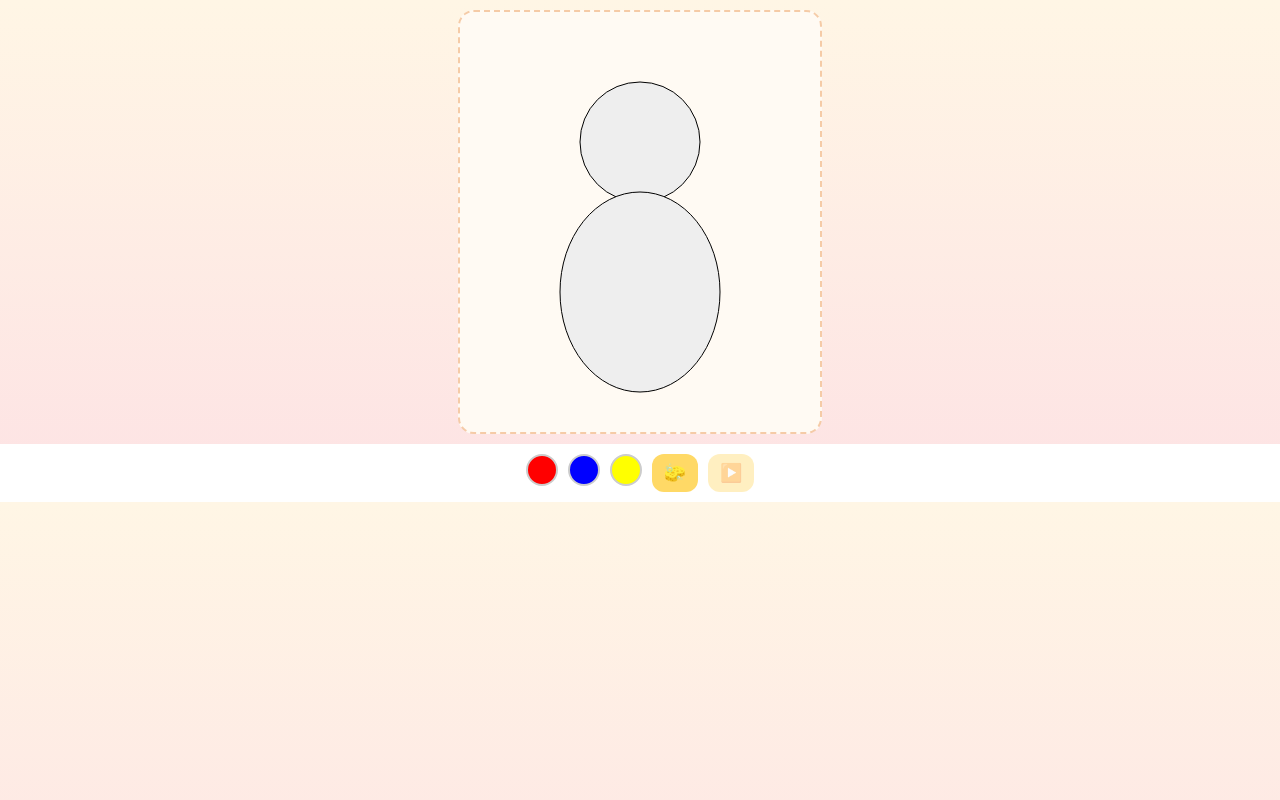
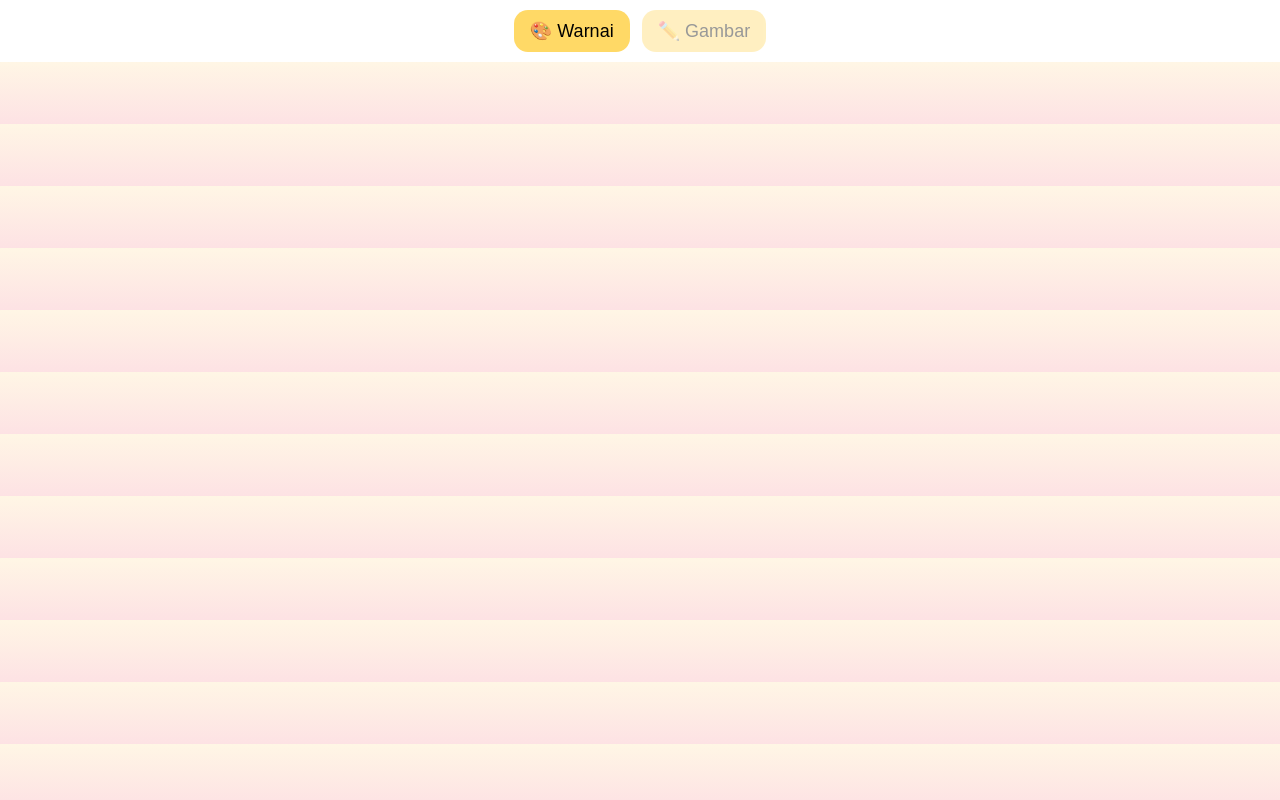
Before and after one commit to Marlisa-DataEnthusiast/Permainan-Anak, a plain HTML site: page TEST GAMBAR.html in a window 1280 px wide. Drawn offline with Linux system fonts and the light colour scheme.

Commit message:
Update TEST GAMBAR.html

```diff
--- a/TEST GAMBAR.html
+++ b/TEST GAMBAR.html
@@ -2,8 +2,8 @@
 <html lang="id">
 <head>
 <meta charset="UTF-8">
+<title>TEST GAMBAR - TK</title>
 <meta name="viewport" content="width=device-width, initial-scale=1.0">
-<title>TEST GAMBAR – TK</title>
 
 <style>
 body{
@@ -12,12 +12,35 @@ body{
   background:linear-gradient(180deg,#fff6e5,#fde2e4);
 }
 
-#toolbar{
+#menu, #toolbar{
   display:flex;
   justify-content:center;
-  gap:10px;
+  gap:12px;
   padding:10px;
   background:#fff;
+}
+
+#menu button{
+  font-size:18px;
+  padding:10px 16px;
+  border:none;
+  border-radius:14px;
+  background:#ffd966;
+}
+
+#menu button.disabled{
+  opacity:0.4;
+}
+
+#toolbar{
+  display:none;
+}
+
+.color{
+  width:28px;
+  height:28px;
+  border-radius:50%;
+  border:2px solid #ccc;
 }
 
 button{
@@ -32,15 +55,8 @@ button.disabled{
   opacity:0.4;
 }
 
-.color{
-  width:28px;
-  height:28px;
-  border-radius:50%;
-  border:2px solid #ccc;
-}
-
 canvas{
-  display:block;
+  display:none;
   margin:10px auto;
   background:#fffaf3;
   border-radius:16px;
@@ -52,8 +68,16 @@ canvas{
 
 <body>
 
+<!-- MENU -->
+<div id="menu">
+  <button onclick="startTK()">🎨 Warnai</button>
+  <button class="disabled">✏️ Gambar</button>
+</div>
+
+<!-- CANVAS -->
 <canvas id="canvas" width="360" height="420"></canvas>
 
+<!-- TOOLBAR -->
 <div id="toolbar">
   <div class="color" style="background:red" onclick="setColor('red')"></div>
   <div class="color" style="background:blue" onclick="setColor('blue')"></div>
@@ -64,14 +88,14 @@ canvas{
 </div>
 
 <script>
-/* ================= STATE ================= */
-let mode = 'tk';
+/* ===== STATE ===== */
+let mode = null;
 let activeTool = 'marker';
 let selectedColor = 'red';
 let coloredAreaCount = 0;
 let isPlaying = false;
 
-/* ================= VOICE ================= */
+/* ===== VOICE ===== */
 function speak(text){
   speechSynthesis.cancel();
   const u = new SpeechSynthesisUtterance(text);
@@ -80,42 +104,50 @@ function speak(text){
   speechSynthesis.speak(u);
 }
 
-/* ================= CANVAS ================= */
+/* ===== CANVAS ===== */
 const canvas = document.getElementById('canvas');
 const ctx = canvas.getContext('2d');
 
-/* AREA DEFINISI (BESAR & RAMAH TK) */
+/* ===== AREA ===== */
 const areas = {
   head: { x:180, y:130, r:60, color:null },
   body: { x:180, y:280, r:90, color:null }
 };
 
-/* ================= INIT ================= */
-drawCat();
-speak("Pilih warna, lalu warnai gambarnya.");
+/* ===== START TK ===== */
+function startTK(){
+  mode = 'tk';
+  document.getElementById('menu').style.display = 'none';
+  canvas.style.display = 'block';
+  document.getElementById('toolbar').style.display = 'flex';
 
-/* ================= DRAW ================= */
+  drawCat();
+  speak("Pilih warna, lalu warnai gambarnya.");
+}
+
+/* ===== DRAW ===== */
 function drawCat(offsetY = 0){
   ctx.clearRect(0,0,canvas.width,canvas.height);
 
-  // HEAD
+  ctx.lineWidth = 4;
+  ctx.strokeStyle = '#000';
+
+  // head
   ctx.fillStyle = areas.head.color || '#eee';
   ctx.beginPath();
   ctx.arc(180,130+offsetY,60,0,Math.PI*2);
-  ctx.fill();
-  ctx.stroke();
+  ctx.fill(); ctx.stroke();
 
-  // BODY
+  // body
   ctx.fillStyle = areas.body.color || '#eee';
   ctx.beginPath();
   ctx.ellipse(180,280+offsetY,80,100,0,0,Math.PI*2);
-  ctx.fill();
-  ctx.stroke();
+  ctx.fill(); ctx.stroke();
 }
 
-/* ================= INPUT ================= */
+/* ===== INPUT ===== */
 canvas.onclick = (e)=>{
-  if(isPlaying) return;
+  if(isPlaying || mode !== 'tk') return;
 
   const x = e.offsetX;
   const y = e.offsetY;
@@ -153,7 +185,7 @@ canvas.onclick = (e)=>{
   }
 };
 
-/* ================= TOOL ================= */
+/* ===== TOOL ===== */
 function setColor(c){
   activeTool = 'marker';
   selectedColor = c;
@@ -166,7 +198,7 @@ function setTool(tool){
   }
 }
 
-/* ================= PLAY ================= */
+/* ===== PLAY ===== */
 function checkPlayEnable(){
   const btn = document.getElementById('playBtn');
   if(coloredAreaCount >= 1){
@@ -193,7 +225,7 @@ function onPlay(){
   },4000);
 }
 
-/* ================= ANIMATION ================= */
+/* ===== ANIMATION ===== */
 function animate(){
   let t = 0;
   const id = setInterval(()=>{
```
